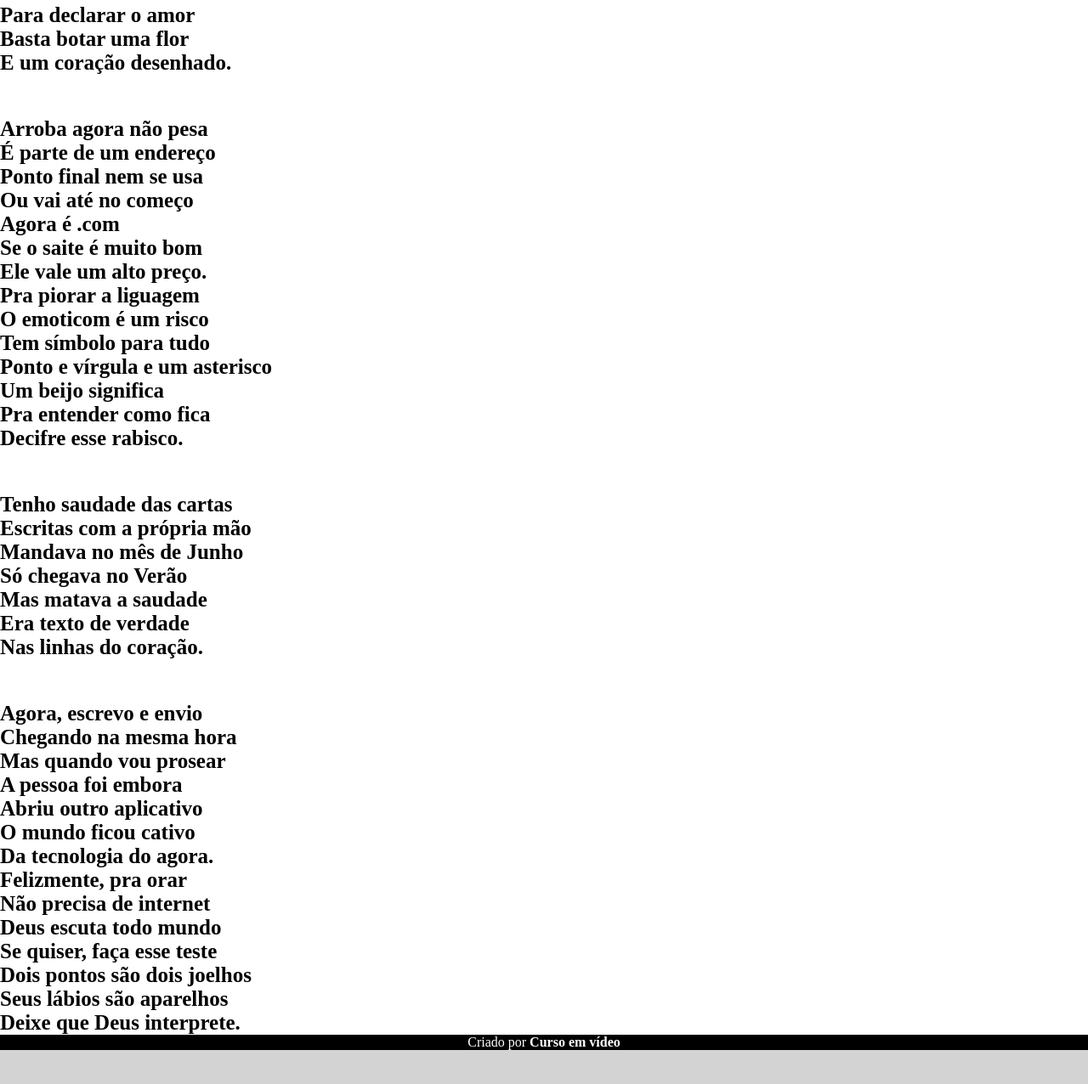
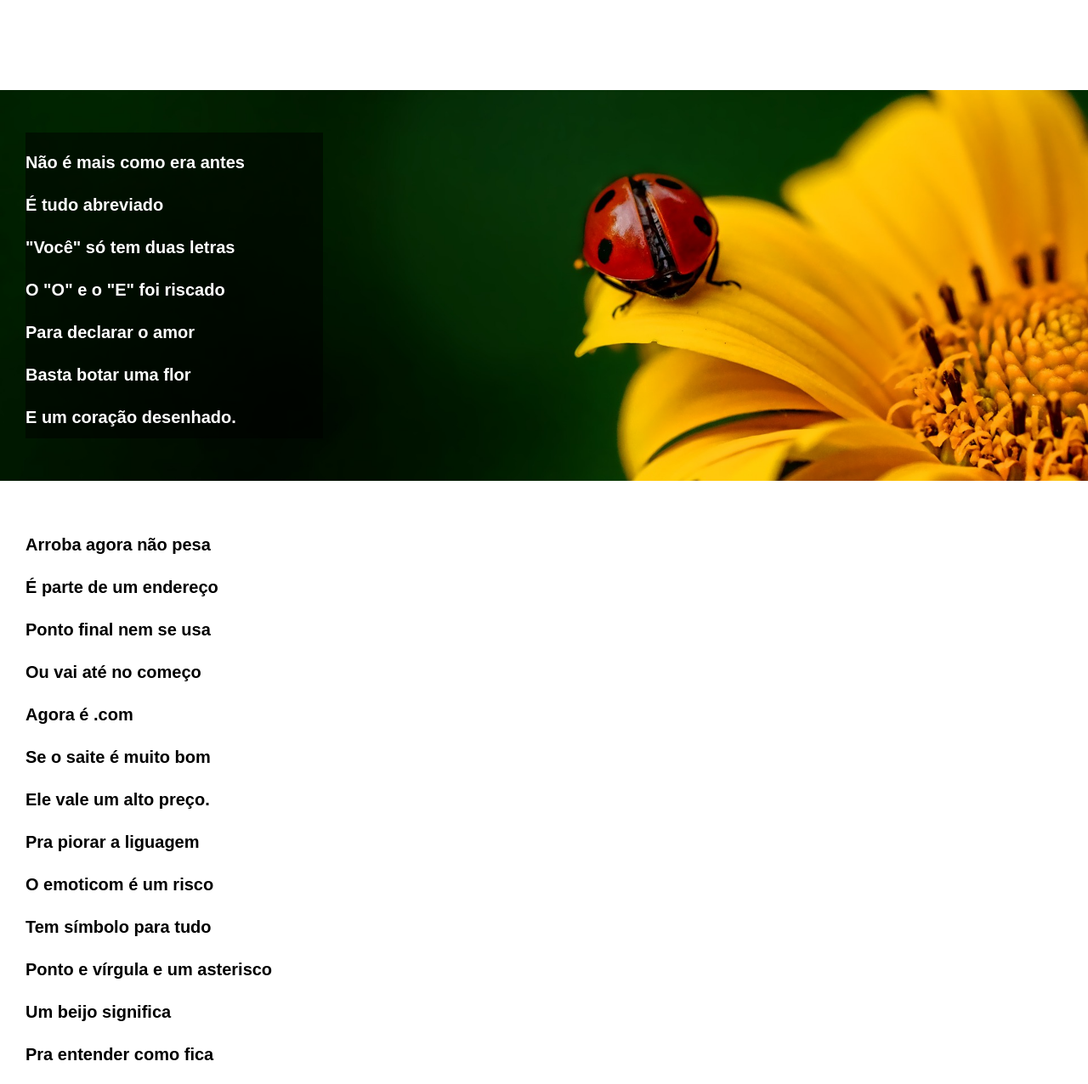
Before and after one commit to GabrielP-Santos/html-css, a plain HTML site: page desafios/d012/index.html in a window 1280 px wide. Shown: the part 604-1880 px from the top of the page at 85% size. Before the commit the page ends 1840 px from the top, so only its background shows below. Drawn offline with nearby package versions, Linux system fonts and the light colour scheme; a web font is replaced by a local one.

Commit message:
Atualizei o desafio 12

```diff
--- a/desafios/d012/index.html
+++ b/desafios/d012/index.html
@@ -13,7 +13,8 @@
             <p> Por <a href= "https://www.recantodasletras.com.br/poesias/3186743" target="_blank">Milton Duarte</a> </p>
     </header>
 
-    <section>
+    <section class="normal">
+        <p>
             Estou ficando cansado <br>
             Da tal tecnologia <br>
             Só se fala por e-mail <br>
@@ -21,9 +22,11 @@
             Twitter e Facebook <br>
             Antes que eu caduque <br>
             Vou dizer tudo em poesia. <br>
+        </p>
     </section>
 
-    <section>
+    <section class="imagem" id="img1">
+        <p>
             Não é mais como era antes <br>
             É tudo abreviado <br>
             "Você" só tem duas letras <br>
@@ -31,9 +34,11 @@
             Para declarar o amor <br>
             Basta botar uma flor <br>
             E um coração desenhado. <br>
+        </p>
     </section>
 
-    <section>
+    <section class="normal">
+        <p>
             Arroba agora não pesa <br>
             É parte de um endereço <br>
             Ponto final nem se usa <br>
@@ -48,9 +53,11 @@
             Um beijo significa <br>
             Pra entender como fica <br>
             Decifre esse rabisco. <br>
+        </p>
     </section>
 
-    <section>
+    <section class="imagem" id="img2">
+        <p>
             Tenho saudade das cartas <br>
             Escritas com a própria mão <br>
             Mandava no mês de Junho <br>
@@ -58,9 +65,11 @@
             Mas matava a saudade <br>
             Era texto de verdade <br>
             Nas linhas do coração. <br>
+        </p>
     </section>
 
-    <section>
+    <section class="normal">
+        <p>
             Agora, escrevo e envio <br>
             Chegando na mesma hora <br>
             Mas quando vou prosear <br>
@@ -75,9 +84,10 @@
             Dois pontos são dois joelhos <br>
             Seus lábios são aparelhos <br>
             Deixe que Deus interprete. <br>
+        </p>
     </section>
     <footer>
-        <p>Criado por <a href="https://gustavoguanabara.github.io" target="_blank">Curso em vídeo</a></p>
+        <p>Criado por <a href="https://gustavoguanabara.github.io" target="_blank">Gustavo Guanabara</a> para o <a href="https://gustavoguanabara.github.io" target="_blank">Curso em vídeo</a></p>
     </footer>
 </body>
 </html>
--- a/desafios/d012/style.css
+++ b/desafios/d012/style.css
@@ -2,6 +2,7 @@
 
 @import url('https://fonts.googleapis.com/css2?family=Unbounded&display=swap');
 
+@import url('https://fonts.googleapis.com/css2?family=Nunito:wght@800&display=swap');
 
 *{
     margin: 0px;
@@ -18,14 +19,16 @@ header{
 }
 
 header > h1{
+    font-family: 'Nunito', Arial, Helvetica, sans-serif;
     font-weight: bold;
+    font-size: 50px;
     text-align: center;
-    font-size: 50px;
     padding-top: 50px;
 }
 header > p{
+    font-family: Arial, Helvetica, sans-serif;
+    font-size: 20px;
     text-align: center;
-    font-size: 20px;
     padding-top: 10px;
 }
 a{
@@ -33,19 +36,54 @@ a{
     color: white;
     text-decoration: none;
 }
+a:hover{
+    text-decoration: underline;
+}
 section{
     background-color: white;
-    font-size: 25px;
+    font-family: 'Unbounded', Arial, Herlvetica;
+    font-size: 20px;
     font-weight: bold;
+    line-height: 2.5em;
     padding-top: 50px;
+    padding-bottom: 10px;
+    padding-left: 30px;
+}
+.normal > p{
+    padding-bottom: 100px;
+}
+.imagem{
+    background-position: right center;
+    background-size: cover;
+    background-attachment: fixed;
+    }
+.imagem > p{
+    background-color: rgba(0, 0, 0, 0.5);
+    width: 350px;
+    padding-top: 10px;
 }
 
+#img1{
+    background-image: url("imagens/background001.jpg");
+    color: white;
+    height: 400px;
+    }
 
-
+#img2{
+    background-image: url("imagens/background002.jpg");
+    color: white;
+    height: 450px;
+    box-shadow: inset 6px 6px 13px 0px rgb(0 0 0 / 47%)
+    }
 
 
 footer{
+    font-family: Arial, Helvetica, sans-serif;
     background-color: black;
     color: white;
+    font-size: 20px;
     text-align: center;
+    height: 40px;
+
+    padding-top: 10px;
 }
```
Lines whose indentation alone changed are shown as unchanged.
